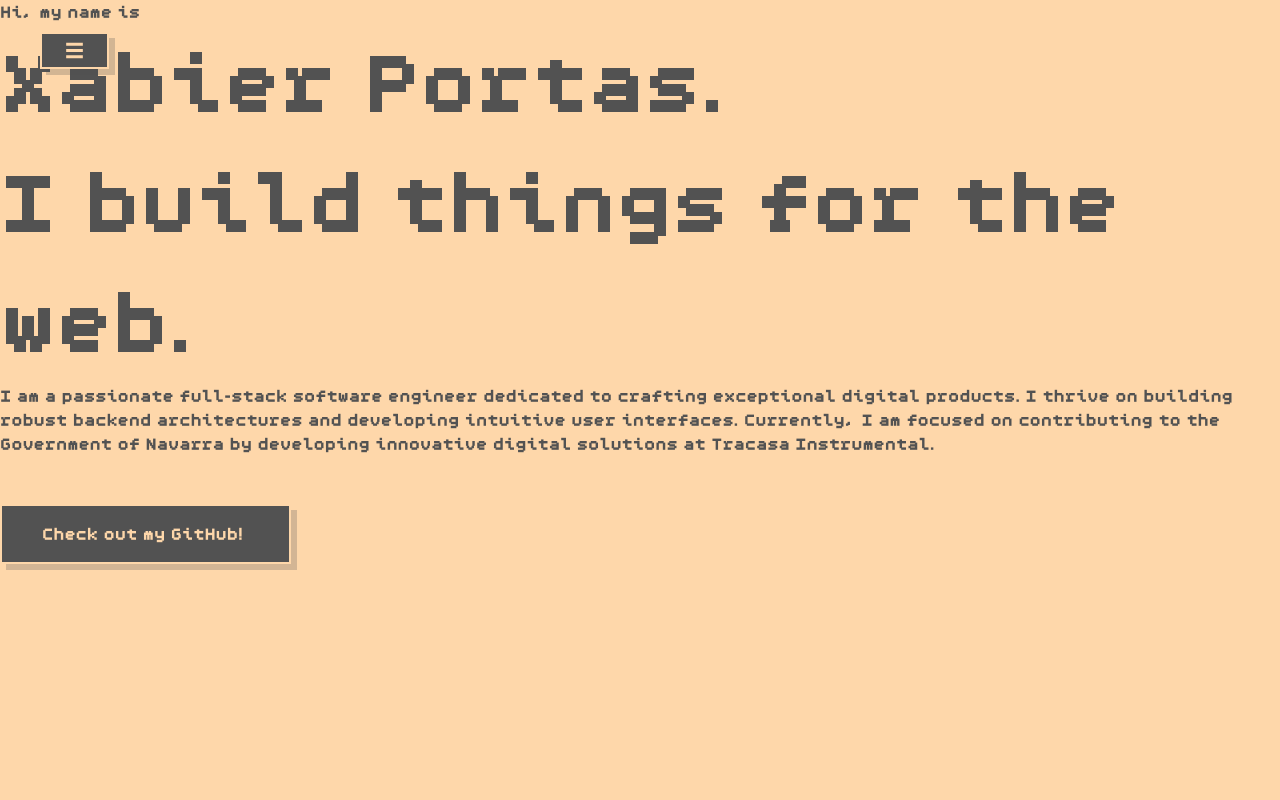
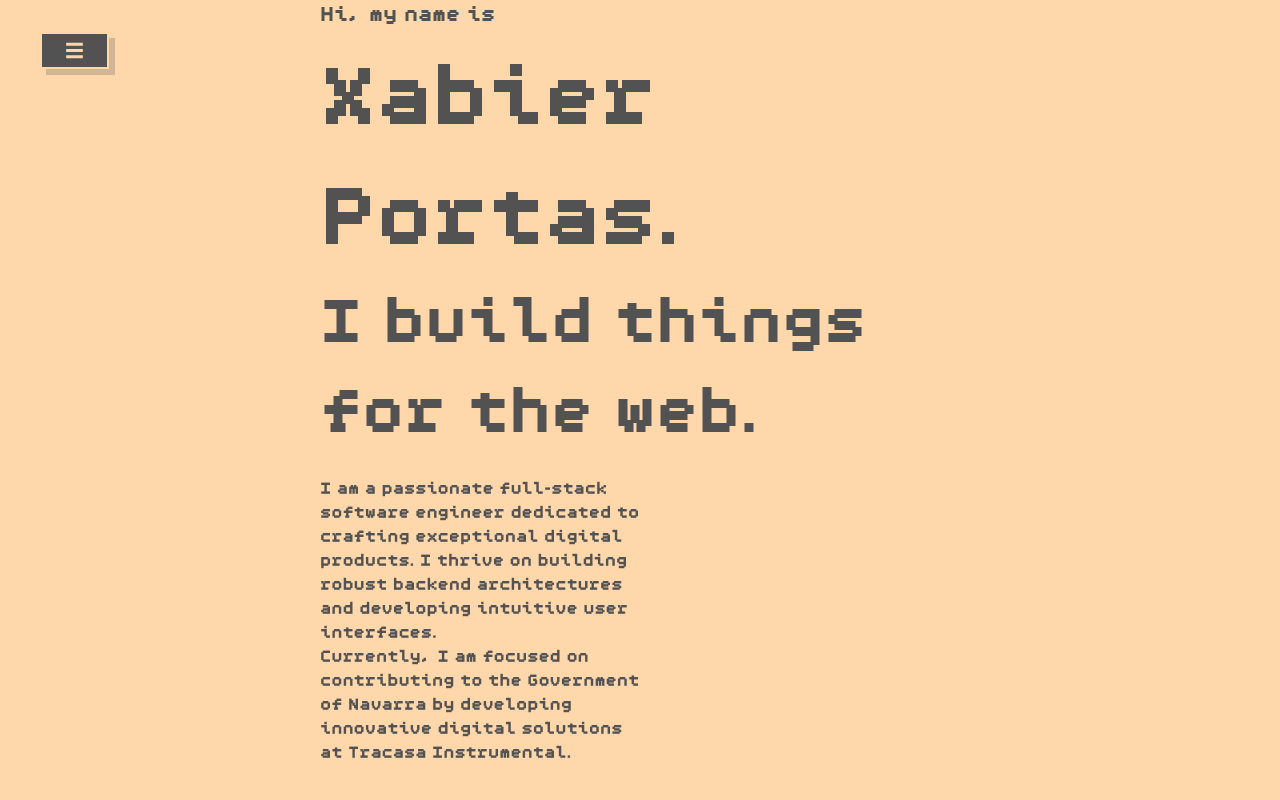
Before and after one commit to xportas/xportas-website, a Next.js app: page / in a window 1280 px wide. Shown: the top 800 px of the page. Built offline with nearby package versions, Linux system fonts and the light colour scheme.

Commit message:
REFACT hero component

```diff
--- a/src/app/components/sections/Hero.jsx
+++ b/src/app/components/sections/Hero.jsx
@@ -7,17 +7,18 @@ export default function Hero() {
 
   return (
     <section
-      className='flex flex-col items-start min-h-screen p-0 m-0'
+      className='flex flex-col items-start justify-center min-h-screen mx-80'
     >
-      <h3 className=''>Hi, my name is</h3>
-      <h1 className="text-big-heading ">
+      <h3 className='text-xl'>Hi, my name is</h3>
+      <h1 className="text-big-heading mt-2">
         Xabier Portas.
       </h1>
-      <h2 className="text-big-heading">
+      <h2 className="text-medium-heading">
         I build things for the web.
       </h2>
-      <p className=''>
-        I am a passionate full-stack software engineer dedicated to crafting exceptional digital products. I thrive on building robust backend architectures and developing intuitive user interfaces. Currently, I am focused on contributing to the Government of Navarra by developing innovative digital solutions at{' '}
+      <p className='mt-5 pr-80'>
+        I am a passionate full-stack software engineer dedicated to crafting exceptional digital products. I thrive on building robust backend architectures and developing intuitive user interfaces.</p>
+        <p className='pr-80'>Currently, I am focused on contributing to the Government of Navarra by developing innovative digital solutions at{' '}
         <a href="https://itracasa.es/" target="_blank" rel="noreferrer">
           Tracasa Instrumental
         </a>
```
